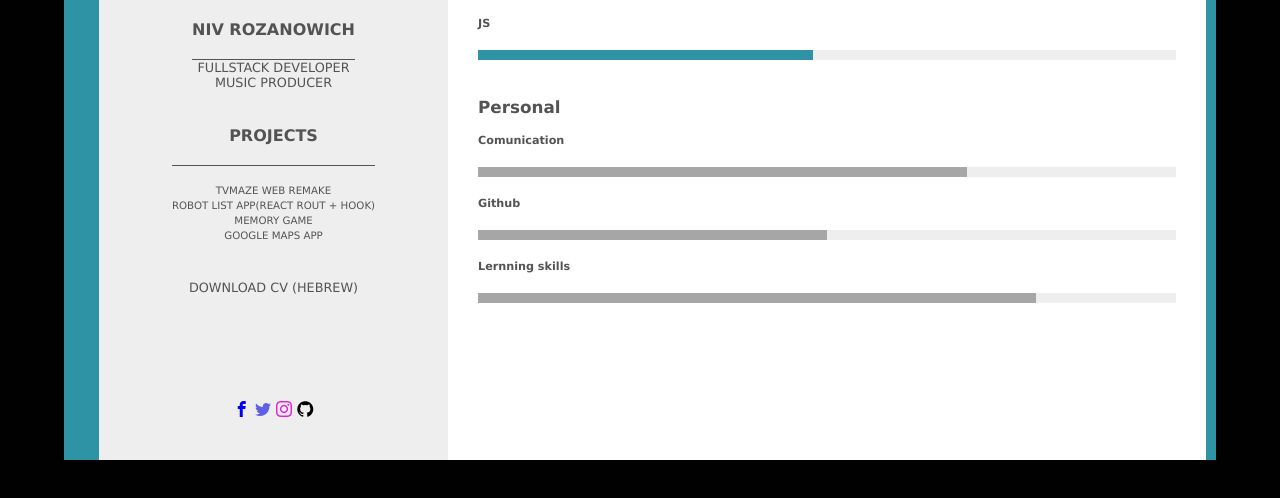
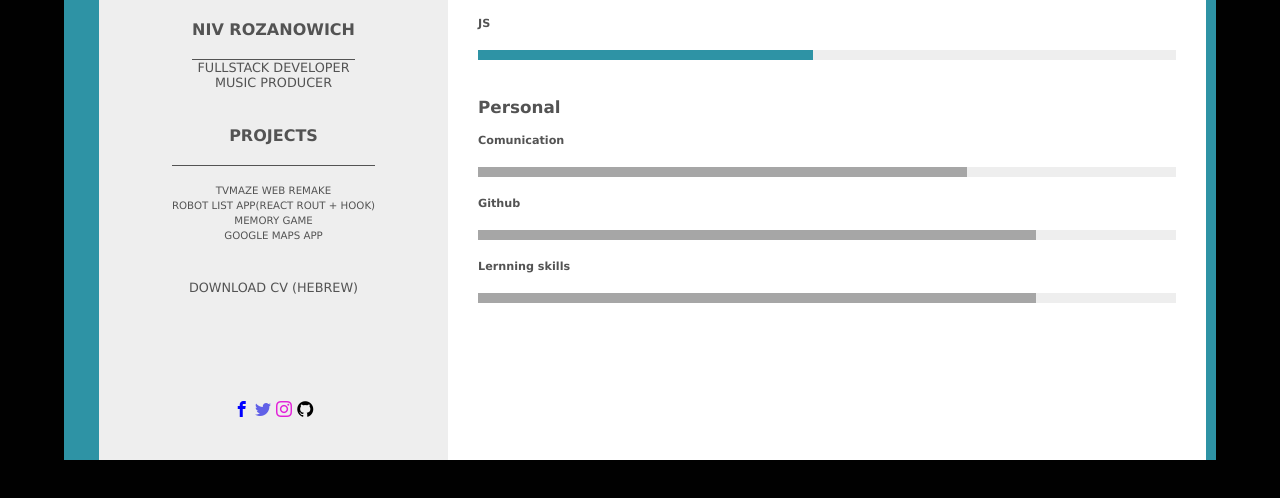
Before and after one commit to NivoDev/nivoCV, a plain HTML site: page index.html in a window 1280 px wide. Shown: the part 300-798 px from the top of the page. Drawn offline with Linux system fonts and the light colour scheme; files whose address does not match are found by name.

```diff
--- a/index.html
+++ b/index.html
@@ -70,7 +70,7 @@
                 <div class="skill">
                   <strong>Github</strong>
                   <div class="progress">
-                    <div class="precentage" style="width: 50%"></div>
+                    <div class="precentage" style="width: 80%"></div>
                   </div>
                 </div>
                 <div class="skill">
```
